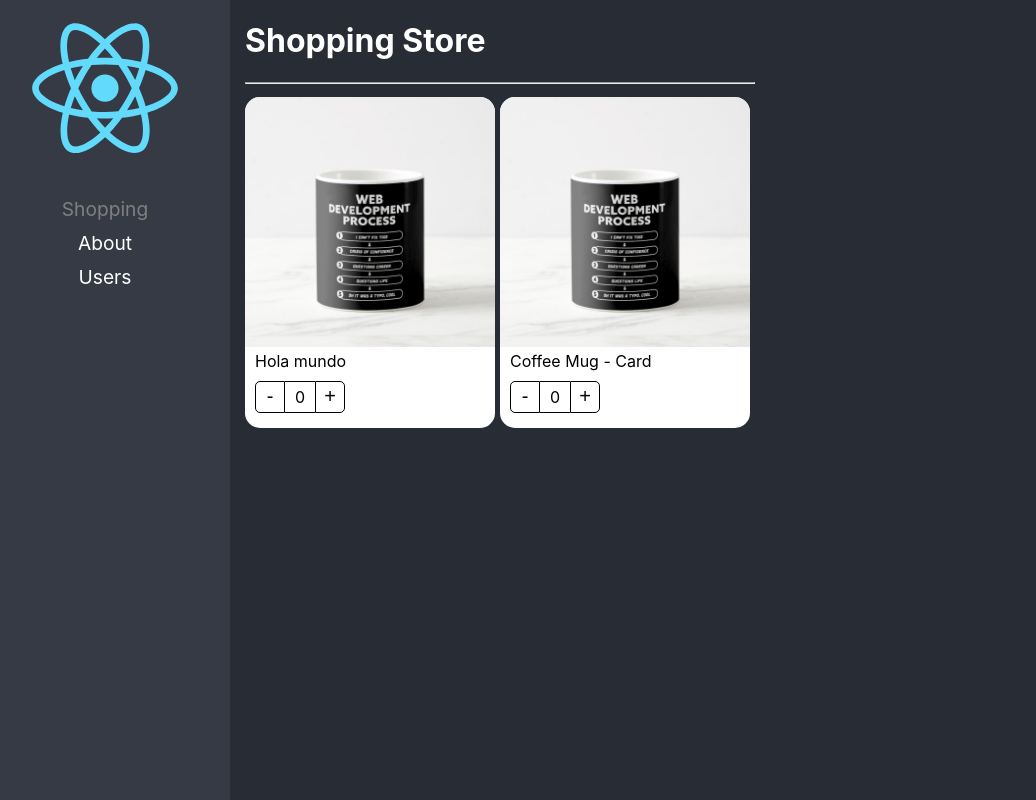
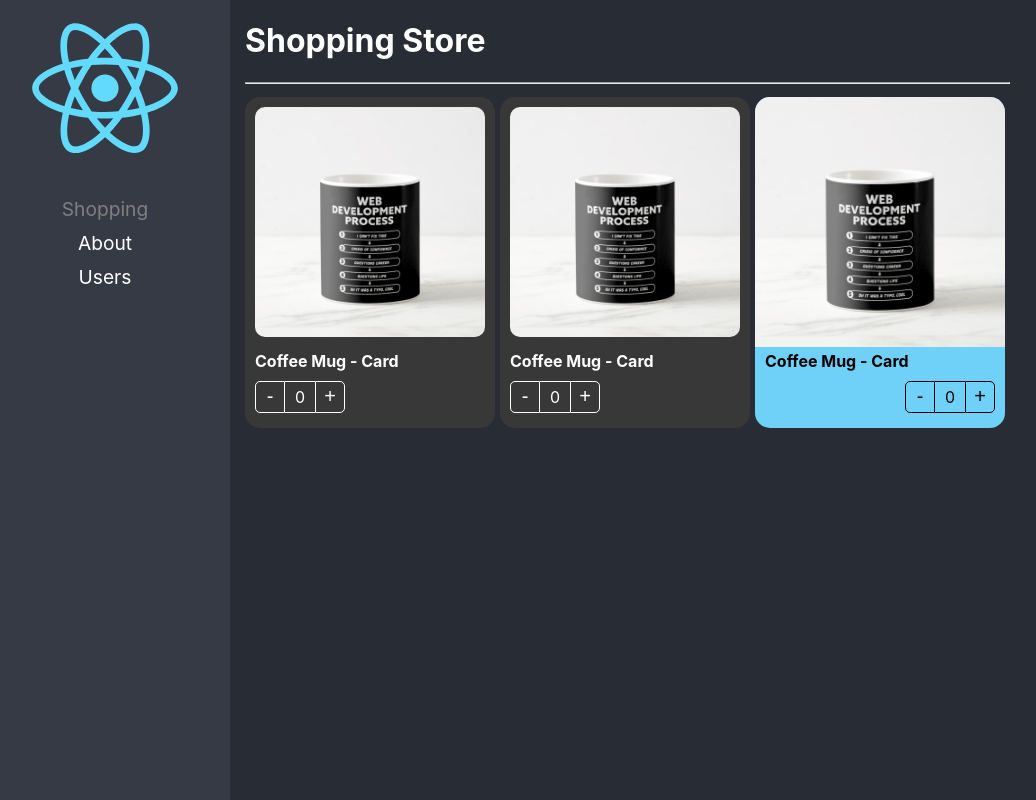
Before and after one commit to BrayanGibran/react-adv, a React (Create React App) app: page / in a window 1280 px wide. Shown: the whole page, without its empty margins (20-1056 px from the left). Built offline with nearby package versions, Linux system fonts and the light colour scheme.

Commit message:
Component Extend Styles listo

```diff
--- a/src/02-component-patterns/components/ProductButtons.tsx
+++ b/src/02-component-patterns/components/ProductButtons.tsx
@@ -1,10 +1,16 @@
 import { useContext } from 'react';
 import { ProductContext } from './ProductCard';
 import styles from '../styles/styles.module.css';
-export const ProductButtons = () => {
+
+export interface Props {
+  className?: string;
+  style?: React.CSSProperties;
+}
+
+export const ProductButtons = ({ className, style }: Props) => {
   const { increaseBy, counter } = useContext(ProductContext);
   return (
-    <div className={styles.buttonsContainer}>
+    <div style={style} className={`${styles.buttonsContainer} ${className}`}>
       <button onClick={() => increaseBy(-1)} className={styles.buttonMinus}>
         -
       </button>
--- a/src/02-component-patterns/components/ProductCard.tsx
+++ b/src/02-component-patterns/components/ProductCard.tsx
@@ -1,15 +1,19 @@
-import { createContext } from 'react';
+import { CSSProperties, ReactElement, createContext } from 'react';
 import styles from '../styles/styles.module.css';
 import { useProduct } from '../hooks/useProduct';
-import {
-  ProductContextProps,
-  ProductCardProps,
-} from '../interfaces/interfaces';
+import { Product, ProductContextProps } from '../interfaces/interfaces';
+
+export interface Props {
+  product: Product;
+  children?: ReactElement | ReactElement[];
+  className?: string;
+  style?: CSSProperties;
+}
 
 export const ProductContext = createContext({} as ProductContextProps);
 const { Provider } = ProductContext;
 
-export const ProductCard = ({ children, product }: ProductCardProps) => {
+export const ProductCard = ({ children, product, className, style }: Props) => {
   const { counter, increaseBy } = useProduct();
 
   return (
@@ -20,7 +24,9 @@
         product,
       }}
     >
-      <div className={styles.productCard}>{children}</div>
+      <div className={`${styles.productCard} ${className}`} style={style}>
+        {children}
+      </div>
     </Provider>
   );
 };
--- a/src/02-component-patterns/components/ProductImage.tsx
+++ b/src/02-component-patterns/components/ProductImage.tsx
@@ -3,7 +3,12 @@
 import noImage from '../assets/no-image.jpg';
 import styles from '../styles/styles.module.css';
 
-export const ProductImage = ({ img = '' }) => {
+export interface Props {
+  img?: string;
+  className?: string;
+  style?: React.CSSProperties;
+}
+export const ProductImage = ({ img = '', className, style }: Props) => {
   const { product } = useContext(ProductContext);
   let imgToShow: string;
 
@@ -15,5 +20,12 @@
     imgToShow = noImage;
   }
 
-  return <img className={styles.productImg} src={imgToShow} alt='Product' />;
+  return (
+    <img
+      style={style}
+      className={`${styles.productImg} ${className}`}
+      src={imgToShow}
+      alt='Product'
+    />
+  );
 };
--- a/src/02-component-patterns/components/ProductTitle.tsx
+++ b/src/02-component-patterns/components/ProductTitle.tsx
@@ -1,11 +1,20 @@
 import { useContext } from 'react';
 import { ProductContext } from './ProductCard';
 import styles from '../styles/styles.module.css';
-export const ProductTitle = ({ title }: { title?: string }) => {
+
+export interface Props {
+  title?: string;
+  className?: string;
+  style?: React.CSSProperties;
+}
+export const ProductTitle = ({ title, className, style }: Props) => {
   const { product } = useContext(ProductContext);
 
   return (
-    <span className={styles.productDescription}>
+    <span
+      style={style}
+      className={`${styles.productDescription}  ${className}`}
+    >
       {title ? title : product.title}
     </span>
   );
--- a/src/02-component-patterns/pages/ShoppingPage.tsx
+++ b/src/02-component-patterns/pages/ShoppingPage.tsx
@@ -4,6 +4,7 @@
   ProductTitle,
   ProductButtons,
 } from '../components';
+import '../styles/custom-styles.css';
 
 const product = {
   id: '1',
@@ -22,16 +23,34 @@
           flexWrap: 'wrap',
         }}
       >
-        <ProductCard product={product}>
-          <ProductCard.Image />
-          <ProductCard.Title title={'Hola mundo'} />
-          <ProductCard.Buttons />
+        <ProductCard className='bg-dark text-white' product={product}>
+          <ProductCard.Image className='custom-image' />
+          <ProductCard.Title className='text-bold' />
+          <ProductCard.Buttons className='custom-buttons' />
         </ProductCard>
 
-        <ProductCard product={product}>
-          <ProductImage />
-          <ProductTitle />
-          <ProductButtons />
+        <ProductCard className='bg-dark text-white' product={product}>
+          <ProductImage className='custom-image' />
+          <ProductTitle className='text-bold' />
+          <ProductButtons className='custom-buttons' />
+        </ProductCard>
+
+        <ProductCard
+          product={product}
+          style={{
+            backgroundColor: '#70D1F8',
+          }}
+        >
+          <ProductImage
+            style={{ boxShadow: '10px, 10px, 10px rgba(0,0,0,0.2)' }}
+          />
+          <ProductTitle style={{ fontWeight: 'bold' }} />
+          <ProductButtons
+            style={{
+              display: 'flex',
+              justifyContent: 'end',
+            }}
+          />
         </ProductCard>
       </div>
     </div>
--- /dev/null
+++ b/src/02-component-patterns/styles/custom-styles.css
@@ -0,0 +1,22 @@
+.bg-dark {
+  background-color: rgb(56, 56, 56);
+}
+
+.text-white {
+  color: white;
+}
+
+.text-bold {
+  font-weight: bold;
+}
+.custom-image {
+  padding: 10px;
+  border-radius: 20px;
+  width: calc(100% - 20px);
+}
+
+.custom-buttons button,
+.custom-buttons div {
+  color: white;
+  border-color: white;
+}
```
Also changed, not shown: src/02-component-patterns/interfaces/interfaces.ts (+7 -8 lines).
